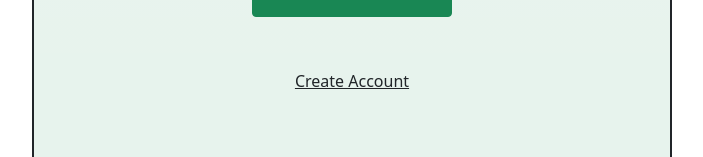
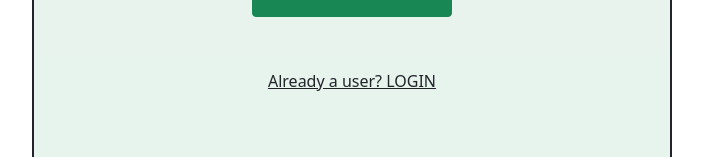
Before and after one commit to food-allergy-project/food-allergy-project, a React (Create React App) app in the folder frontend/: page /sign-up in a window 1280 px wide. Shown: the part 905-1062 px from the top of the page, without its empty margins (288-991 px from the left). Built offline with nearby package versions, Linux system fonts and the light colour scheme.

Commit message:
added links to sign up and sign in page

```diff
--- a/frontend/src/ui/SignIn.js
+++ b/frontend/src/ui/SignIn.js
@@ -34,7 +34,7 @@ export function SignIn () {
                     <Button variant="success" className='buttonBlockSize2'>Sign In</Button>
                 </div>
                 <div className='my-1 pb-5'>
-                    <a href="/" className="link-dark">Create Account</a>
+                    <a href="/sign-up" className="link-dark">Create Account</a>
                 </div>
             </Container>
 
--- a/frontend/src/ui/SignUp.js
+++ b/frontend/src/ui/SignUp.js
@@ -34,7 +34,7 @@ export function SignUp () {
                     <Button variant="success" className='buttonBlockSize2'>Sign Up</Button>
                 </div>
                 <div className='my-1 pb-5'>
-                    <a href="/" className="link-dark">Create Account</a>
+                    <a href="/sign-in" className="link-dark">Already a user? LOGIN</a>
                 </div>
             </Container>
 
```
